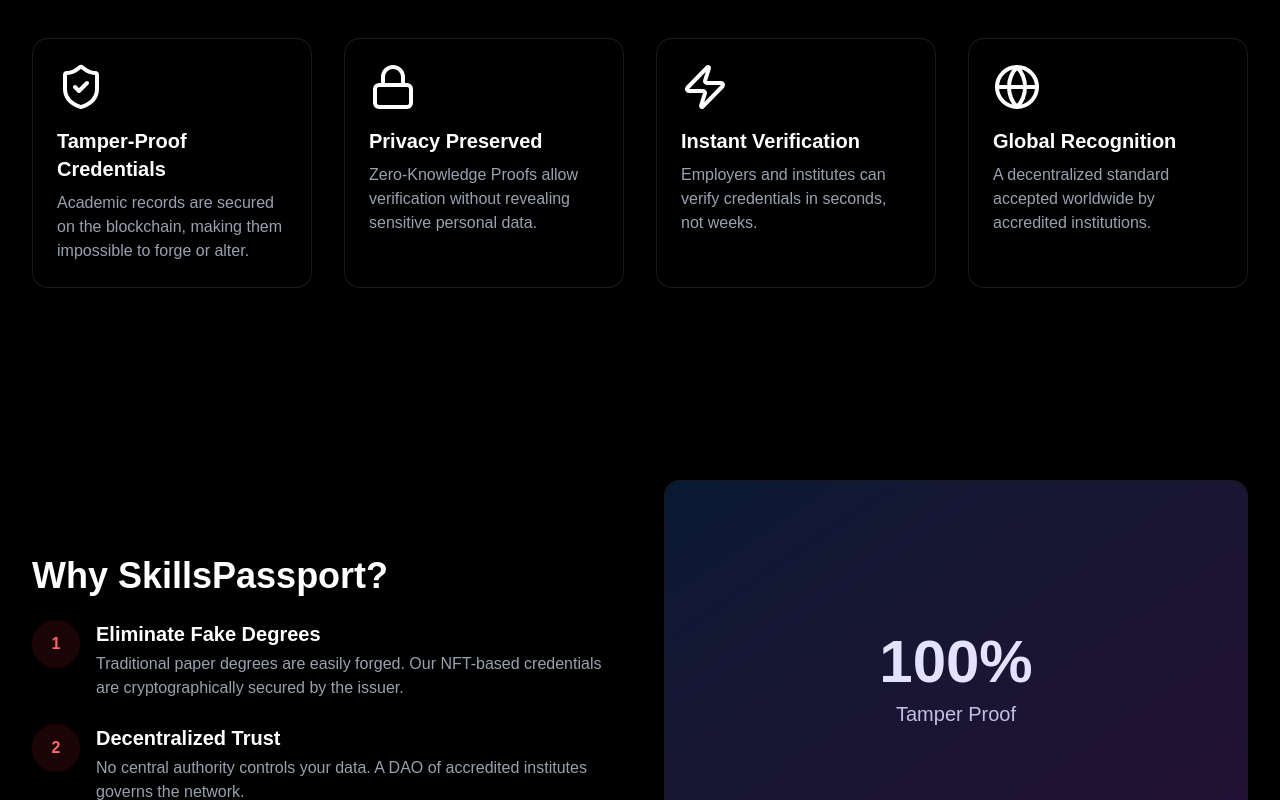
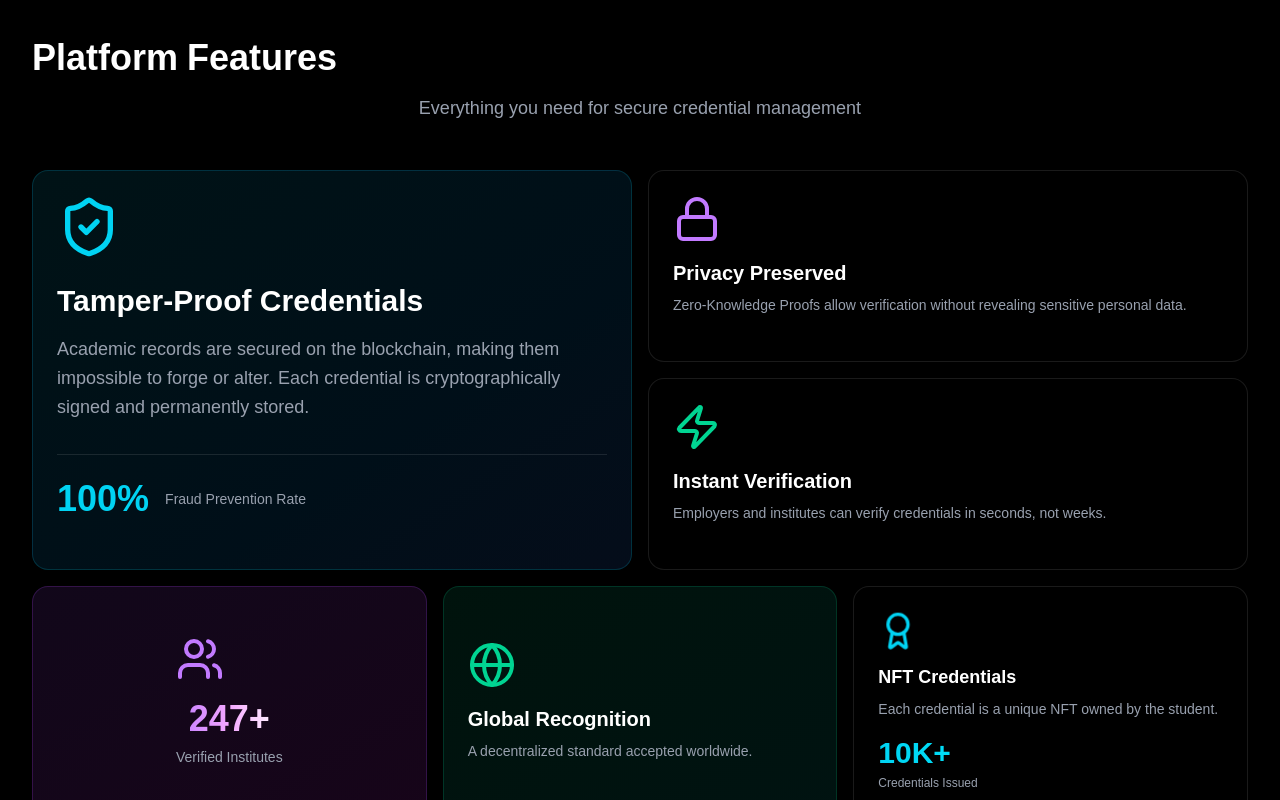
Before and after one commit to ShubhamKarampure/Skill-Z-Stack-NitHack, a Next.js app in the folder frontend/: page / in a window 1280 px wide. Shown: the part 900-1700 px from the top of the page. Built offline with nearby package versions, Linux system fonts and the light colour scheme.

Commit message:
home page revamp

```diff
--- a/frontend/src/app/page.js
+++ b/frontend/src/app/page.js
@@ -2,9 +2,10 @@
 
 import Link from "next/link";
 import { motion } from "framer-motion";
-import { ShieldCheck, Lock, Zap, Globe } from "lucide-react";
+import { ShieldCheck, Lock, Zap, Globe, Users, Award } from "lucide-react";
 import SplitText from "@/components/ui/SplitText";
 import DecryptedText from "@/components/ui/DecryptedText";
+import MagicBento, { BentoCard } from "@/components/ui/MagicBento";
 
 export default function Home() {
   const features = [
@@ -71,25 +72,101 @@
         </div>
       </section>
 
-      {/* Features Grid */}
+      {/* Features Bento Grid */}
       <section className="py-24 bg-black/20">
         <div className="max-w-7xl mx-auto px-4 sm:px-6 lg:px-8">
-          <div className="grid grid-cols-1 md:grid-cols-2 lg:grid-cols-4 gap-8">
-            {features.map((feature, index) => (
           <motion.div
-                key={index}
             initial={{ opacity: 0, y: 20 }}
             whileInView={{ opacity: 1, y: 0 }}
-                transition={{ delay: index * 0.1 }}
             viewport={{ once: true }}
-                className="p-6 rounded-2xl glass-panel hover:bg-white/10 transition-colors"
+            className="text-center mb-12"
           >
-                <feature.icon className="w-12 h-12 text-white mb-4" />
-                <h3 className="text-xl font-semibold mb-2">{feature.title}</h3>
-                <p className="text-gray-400">{feature.description}</p>
+            <h2 className="text-3xl md:text-4xl font-bold mb-4">
+              <SplitText text="Platform Features" className="text-white" />
+            </h2>
+            <p className="text-gray-400 text-lg">Everything you need for secure credential management</p>
           </motion.div>
-            ))}
+
+          <MagicBento>
+            {/* Large Feature - Tamper Proof */}
+            <BentoCard
+              className="col-span-1 md:col-span-3 row-span-2 flex flex-col justify-between min-h-[400px] bg-linear-to-br from-cyan-500/10 to-blue-500/10 border-cyan-500/20"
+            >
+              <div>
+                <ShieldCheck className="w-16 h-16 text-cyan-400 mb-6" />
+                <h3 className="text-3xl font-bold mb-4">Tamper-Proof Credentials</h3>
+                <p className="text-gray-400 text-lg leading-relaxed">
+                  Academic records are secured on the blockchain, making them impossible to forge or alter.
+                  Each credential is cryptographically signed and permanently stored.
+                </p>
               </div>
+              <div className="mt-8 pt-6 border-t border-white/10">
+                <div className="flex items-center gap-4">
+                  <div className="text-4xl font-bold text-cyan-400">100%</div>
+                  <div className="text-sm text-gray-400">Fraud Prevention Rate</div>
+                </div>
+              </div>
+            </BentoCard>
+
+            {/* Privacy */}
+            <BentoCard
+              className="col-span-1 md:col-span-3 flex flex-col min-h-[190px]"
+            >
+              <Lock className="w-12 h-12 text-purple-400 mb-4" />
+              <h3 className="text-xl font-semibold mb-2">Privacy Preserved</h3>
+              <p className="text-gray-400 text-sm">
+                Zero-Knowledge Proofs allow verification without revealing sensitive personal data.
+              </p>
+            </BentoCard>
+
+            {/* Instant Verification */}
+            <BentoCard
+              className="col-span-1 md:col-span-3 flex flex-col min-h-[190px]"
+            >
+              <Zap className="w-12 h-12 text-emerald-400 mb-4" />
+              <h3 className="text-xl font-semibold mb-2">Instant Verification</h3>
+              <p className="text-gray-400 text-sm">
+                Employers and institutes can verify credentials in seconds, not weeks.
+              </p>
+            </BentoCard>
+
+            {/* Network Stats */}
+            <BentoCard
+              className="col-span-1 md:col-span-2 flex flex-col justify-center items-center text-center min-h-[200px] bg-linear-to-br from-purple-500/10 to-fuchsia-500/10 border-purple-500/20"
+            >
+              <Users className="w-12 h-12 text-purple-400 mb-4" />
+              <div className="text-4xl font-bold text-gradient-purple mb-2">247+</div>
+              <p className="text-gray-400 text-sm">Verified Institutes</p>
+            </BentoCard>
+
+            {/* Global Recognition */}
+            <BentoCard
+              className="col-span-1 md:col-span-2 flex flex-col justify-center min-h-[200px] bg-linear-to-br from-emerald-500/10 to-teal-500/10 border-emerald-500/20"
+            >
+              <Globe className="w-12 h-12 text-emerald-400 mb-4" />
+              <h3 className="text-xl font-semibold mb-2">Global Recognition</h3>
+              <p className="text-gray-400 text-sm">
+                A decentralized standard accepted worldwide.
+              </p>
+            </BentoCard>
+
+            {/* Credentials Issued */}
+            <BentoCard
+              className="col-span-1 md:col-span-2 flex flex-col justify-between min-h-[200px]"
+            >
+              <div>
+                <Award className="w-10 h-10 text-cyan-400 mb-3" />
+                <h3 className="text-lg font-bold mb-2">NFT Credentials</h3>
+                <p className="text-gray-400 text-sm">
+                  Each credential is a unique NFT owned by the student.
+                </p>
+              </div>
+              <div className="mt-4">
+                <div className="text-3xl font-bold text-gradient-cyan">10K+</div>
+                <div className="text-xs text-gray-400 mt-1">Credentials Issued</div>
+              </div>
+            </BentoCard>
+          </MagicBento>
         </div>
       </section>
 
--- /dev/null
+++ b/frontend/src/components/ui/MagicBento.js
@@ -0,0 +1,73 @@
+"use client";
+
+import { motion, useMotionValue, useSpring, useTransform } from "framer-motion";
+import { useRef } from "react";
+import { cn } from "@/lib/utils";
+
+export default function MagicBento({ children, className }) {
+  return (
+    <div className={cn("grid grid-cols-1 md:grid-cols-6 gap-4", className)}>
+      {children}
+    </div>
+  );
+}
+
+export function BentoCard({
+  children,
+  className,
+  ...props
+}) {
+  const ref = useRef(null);
+  const x = useMotionValue(0);
+  const y = useMotionValue(0);
+
+  const mouseXSpring = useSpring(x);
+  const mouseYSpring = useSpring(y);
+
+  const rotateX = useTransform(mouseYSpring, [-0.5, 0.5], ["7.5deg", "-7.5deg"]);
+  const rotateY = useTransform(mouseXSpring, [-0.5, 0.5], ["-7.5deg", "7.5deg"]);
+
+  const handleMouseMove = (e) => {
+    if (!ref.current) return;
+
+    const rect = ref.current.getBoundingClientRect();
+    const width = rect.width;
+    const height = rect.height;
+
+    const mouseX = e.clientX - rect.left;
+    const mouseY = e.clientY - rect.top;
+
+    const xPct = mouseX / width - 0.5;
+    const yPct = mouseY / height - 0.5;
+
+    x.set(xPct);
+    y.set(yPct);
+  };
+
+  const handleMouseLeave = () => {
+    x.set(0);
+    y.set(0);
+  };
+
+  return (
+    <motion.div
+      ref={ref}
+      onMouseMove={handleMouseMove}
+      onMouseLeave={handleMouseLeave}
+      style={{
+        rotateX,
+        rotateY,
+        transformStyle: "preserve-3d",
+      }}
+      className={cn(
+        "relative overflow-hidden rounded-2xl bg-black/40 backdrop-blur-xl border border-white/10 p-6 transition-colors hover:border-white/20",
+        className
+      )}
+      {...props}
+    >
+      <div style={{ transform: "translateZ(75px)", transformStyle: "preserve-3d" }}>
+        {children}
+      </div>
+    </motion.div>
+  );
+}
```
Lines whose indentation alone changed are shown as unchanged.
